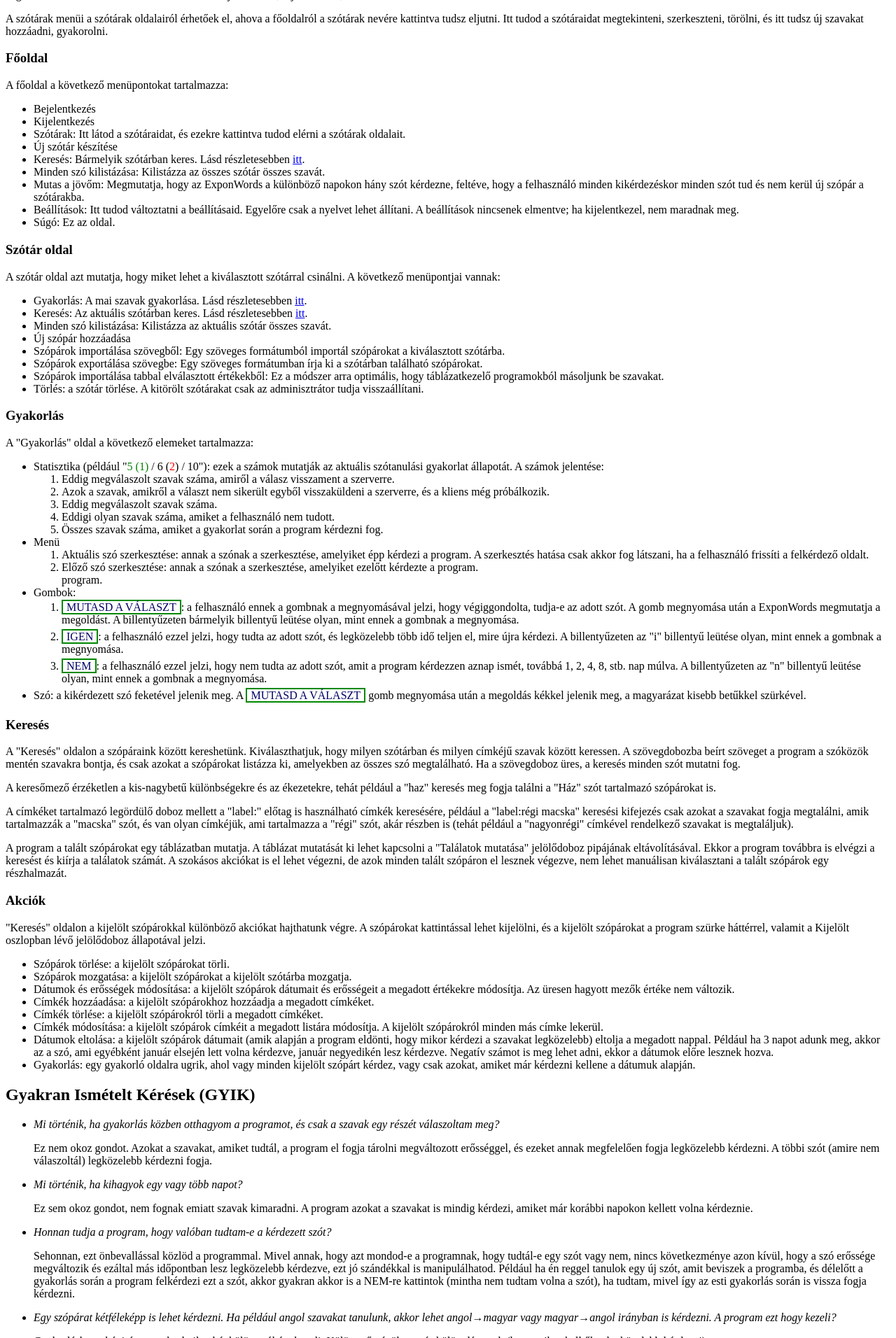
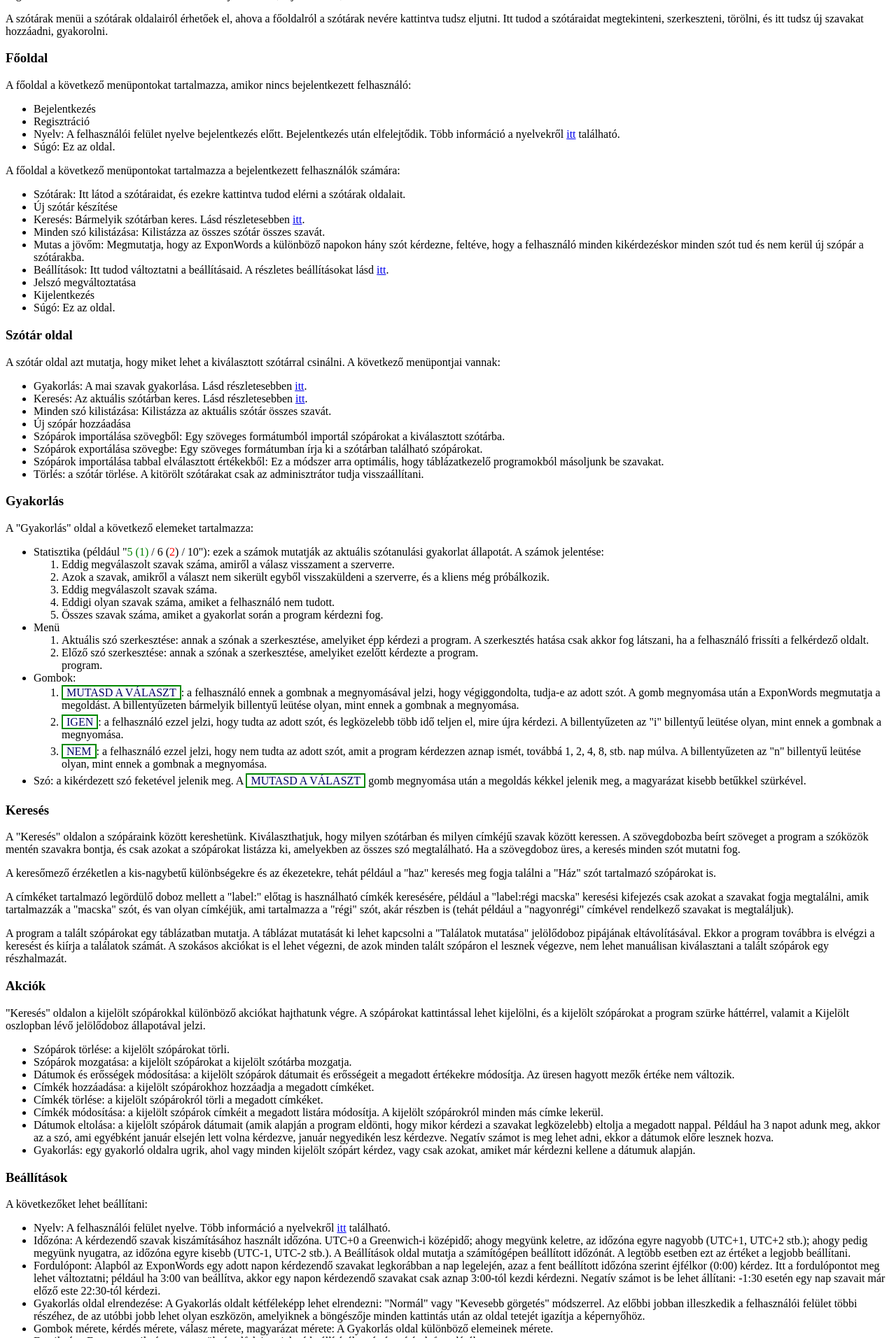
Before and after one commit to hcs42/ExponWords, a Django app: template templates/ew/help/hu.html in a window 1280 px wide. Shown: the part 528-2440 px from the top of the page at 70% size. Run offline with Django 3.2, Linux system fonts and the light colour scheme; the template is opened without the code that fills it, so the values that code supplies are empty.

Commit message:
Help added for new settings

```diff
--- a/templates/ew/help/hu.html
+++ b/templates/ew/help/hu.html
@@ -76,11 +76,21 @@ szerkeszteni, törölni, és itt tudsz új szavakat hozzáadni, gyakorolni.</p>
 
 <h3 id="main-page">Főoldal</h3>
 
-A főoldal a következő menüpontokat tartalmazza:
+A főoldal a következő menüpontokat tartalmazza, amikor nincs bejelentkezett felhasználó:
 
 <ul>
   <li>Bejelentkezés</li>
-  <li>Kijelentkezés</li>
+  <li>Regisztráció</li>
+  <li>Nyelv: A felhasználói felület nyelve bejelentkezés előtt. Bejelentkezés
+  után elfelejtődik. Több információ a nyelvekről
+  <a href="#ui_language">itt</a> található.</li>
+  <li>Súgó: Ez az oldal.</li>
+</ul>
+
+A főoldal a következő menüpontokat tartalmazza a bejelentkezett felhasználók
+számára:
+
+<ul>
   <li>Szótárak: Itt látod a szótáraidat, és ezekre kattintva tudod elérni a
   szótárak oldalait.</li>
   <li>Új szótár készítése</li>
@@ -90,9 +100,10 @@ A főoldal a következő menüpontokat tartalmazza:
   <li>Mutas a jövőm: Megmutatja, hogy az ExponWords a különböző napokon hány
   szót kérdezne, feltéve, hogy a felhasználó minden kikérdezéskor minden szót
   tud és nem kerül új szópár a szótárakba.</li>
-  <li>Beállítások: Itt tudod változtatni a beállításaid. Egyelőre csak a nyelvet
-  lehet állítani. A beállítások nincsenek elmentve; ha kijelentkezel, nem
-  maradnak meg.</li>
+  <li>Beállítások: Itt tudod változtatni a beállításaid. A részletes
+  beállításokat lásd <a href="#settings">itt</a>.</li>
+  <li>Jelszó megváltoztatása</li>
+  <li>Kijelentkezés</li>
   <li>Súgó: Ez az oldal.</li>
 </ul>
 
@@ -214,6 +225,36 @@ program szürke háttérrel, valamit a Kijelölt oszlopban lévő jelölődoboz
   kérdez, vagy csak azokat, amiket már kérdezni kellene a dátumuk alapján.</li>
 </ul>
 
+<h3 id="settings">Beállítások</h3>
+<p>A következőket lehet beállítani:</p>
+<ul>
+  <li>Nyelv: A felhasználói felület nyelve. Több információ a nyelvekről
+  <a href="#ui_language">itt</a> található.</li>
+  <li>Időzóna: A kérdezendő szavak kiszámításához használt időzóna. UTC+0 a
+  Greenwich-i középidő; ahogy megyünk keletre, az időzóna egyre nagyobb (UTC+1,
+  UTC+2 stb.); ahogy pedig megyünk nyugatra, az időzóna egyre kisebb (UTC-1,
+  UTC-2 stb.). A Beállítások oldal mutatja a számítógépen beállított időzónát.
+  A legtöbb esetben ezt az értéket a legjobb beállítani.</li>
+  <li>Fordulópont: Alapból az ExponWords egy adott napon kérdezendő szavakat
+  legkorábban a nap legelején, azaz a fent beállított időzóna szerint éjfélkor
+  (0:00) kérdez. Itt a fordulópontot meg lehet változtatni; például ha 3:00 van
+  beállítva, akkor egy napon kérdezendő szavakat csak aznap 3:00-tól kezdi
+  kérdezni. Negatív számot is be lehet állítani: -1:30 esetén egy nap szavait
+  már előző este 22:30-tól kérdezi.</li>
+  <li>Gyakorlás oldal elrendezése: A Gyakorlás oldalt kétféleképp lehet
+  elrendezni: "Normál" vagy "Kevesebb görgetés" módszerrel. Az előbbi jobban
+  illeszkedik a felhasználói felület többi részéhez, de az utóbbi jobb lehet
+  olyan eszközön, amelyiknek a böngészője minden kattintás után az oldal
+  tetejét igazítja a képernyőhöz.</li>
+  <li>Gombok mérete, kérdés mérete, válasz mérete, magyarázat mérete: A
+  Gyakorlás oldal különböző elemeinek mérete.</li>
+  <li>Email-cím: Erre az email-címre van szükség elfelejtett jelszó
+  beállításához és értesítések fogadásához.</li>
+  <li>Szeretnék emailt kapni, amikor új funkciók kerülnek az ExponWordsbe: Ha
+  be van jelölve, az új ExponWords verziókról értesítések fognak érkezni a
+  fenti email-címre.</li>
+</ul>
+
 <h2>Gyakran Ismételt Kérések (GYIK)</h2>
 <ul>
 
@@ -274,6 +315,17 @@ program szürke háttérrel, valamit a Kijelölt oszlopban lévő jelölődoboz
   <p>Teljesen véletlenszerűen.</p>
   </li>
 
+  <li id="ui_language">
+  <p><em>Milyen nyelveken elérhető a felhasználói felület?</em></p>
+  <p>Jelenleg angolul és magyarul. Ha szívesen lefordítanád más nyelvre, írj
+  <script type="text/javascript">document.write(
+    "<n uers=\"znvygb:pfnon.ubpu@tznvy.pbz\">arxrz</n>".replace(/[a-zA-Z]/g,
+      function(c){
+      return String.fromCharCode(
+        (c<="Z"?90:122)>=(c=c.charCodeAt(0)+13)?c:c-26);}));
+    </script>.</p>
+  </li>
+
   <!-- FAQ entry template:
   <li>
   <p><em></em></p>
```
Also changed, not shown: templates/ew/help/en.html (+57 -4 lines).
